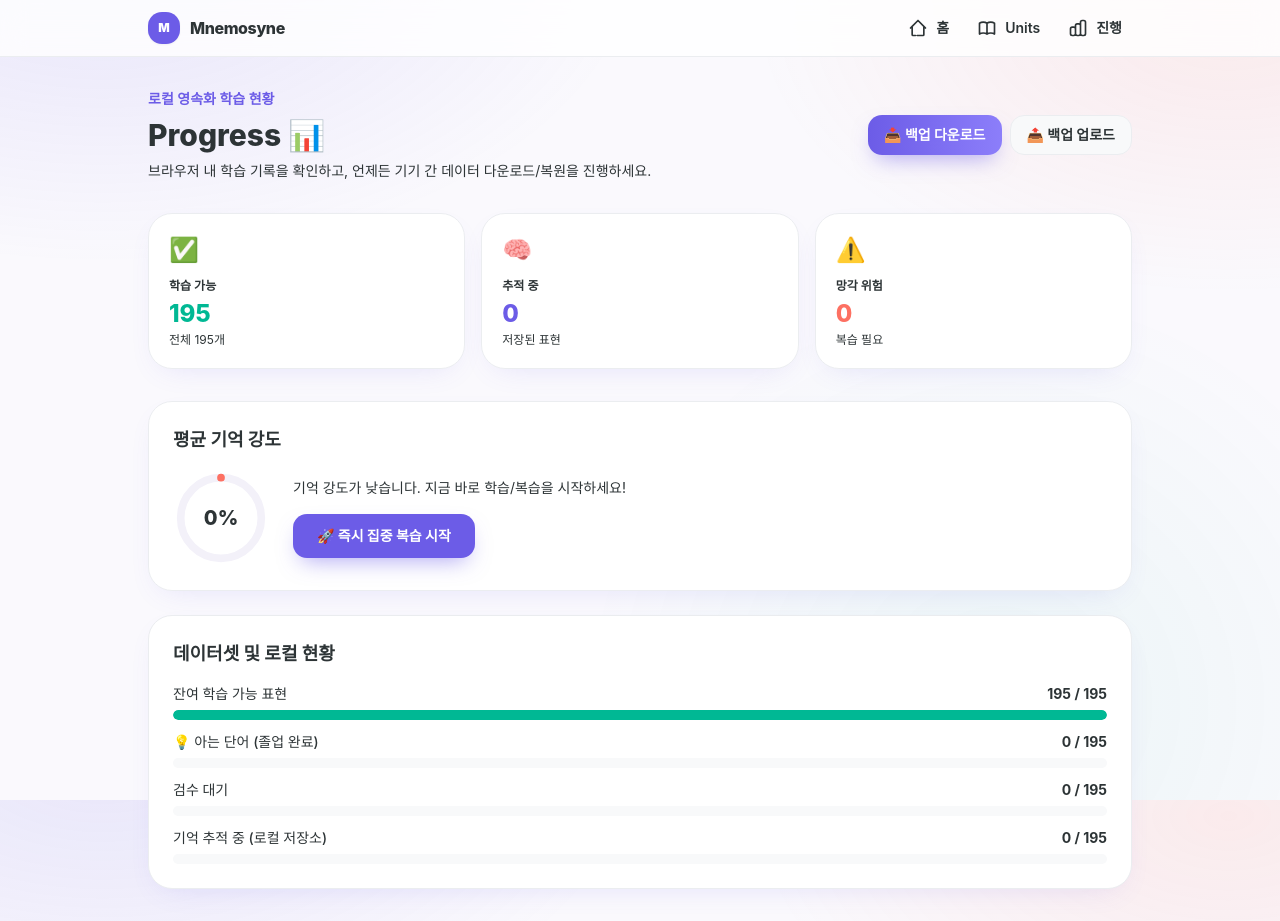
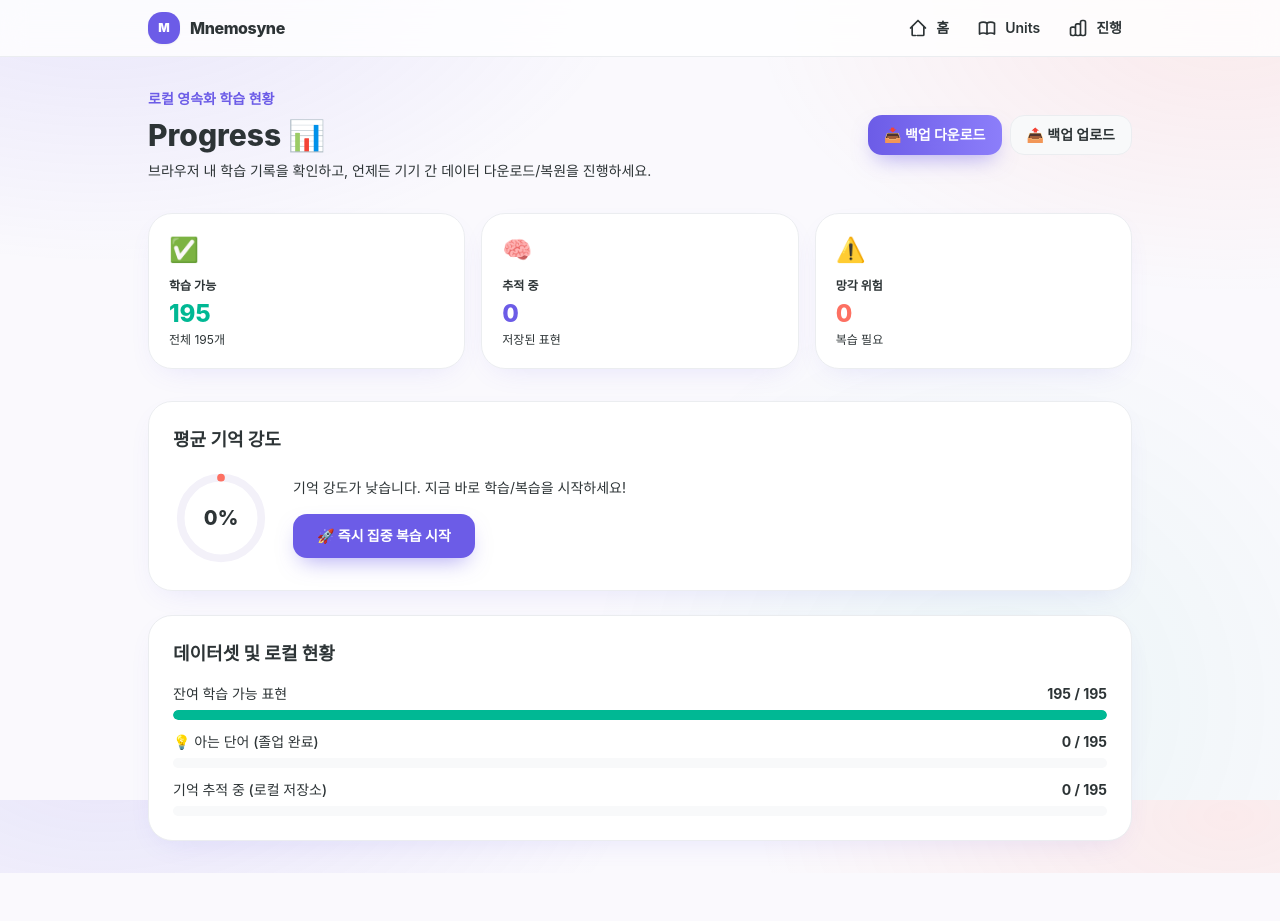
Before and after one commit to memmi47/project-mnemosyne, a Next.js app: page /progress in a window 1280 px wide. After the commit the page ends 873 px from the top, so only its background shows below. Built offline with nearby package versions, Linux system fonts and the light colour scheme.

Commit message:
style(progress): 최종 사용자(학습자)에게 불필요한 관리자용 지표인 '검수 대기' 통계 바 완벽 제거

```diff
--- a/components/progress-client-view.tsx
+++ b/components/progress-client-view.tsx
@@ -188,7 +188,6 @@ export function ProgressClientView({ initialTotal, initialUsable, initialReviewR
         <div className="mt-4 space-y-3">
           <StatBar label="잔여 학습 가능 표현" value={isClient ? usableCount : initialUsable} max={initialTotal} color="bg-success" />
           <StatBar label="💡 아는 단어 (졸업 완료)" value={isClient ? knownCount : 0} max={initialTotal} color="bg-primary" />
-          <StatBar label="검수 대기" value={initialReviewRequired} max={initialTotal} color="bg-warning" />
           <StatBar label="기억 추적 중 (로컬 저장소)" value={isClient ? tracked : 0} max={isClient ? usableCount || 1 : initialUsable || 1} color="bg-accent" />
         </div>
       </div>
```
